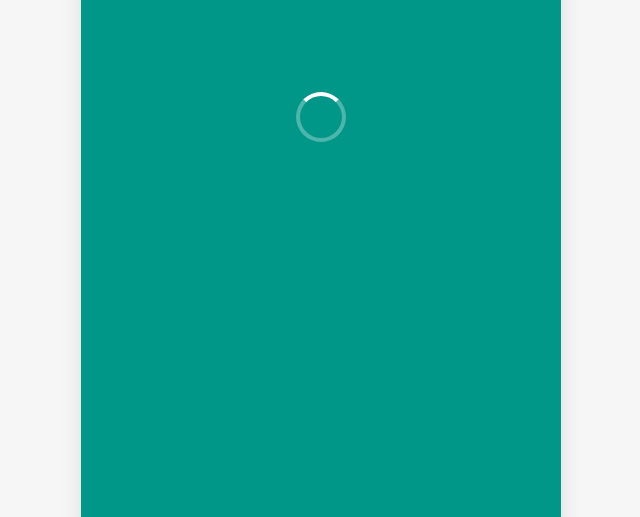
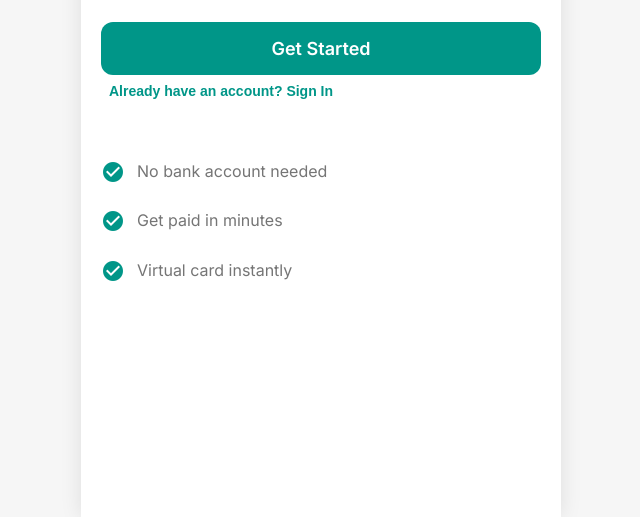
Before and after one commit to thesavides/checkpay, a website: page app.html in a window 1280 px wide. Shown: the part 283-800 px from the top of the page, without its empty margins (319-959 px from the left). Drawn offline with Linux system fonts and the light colour scheme.

Commit message:
Remove loading spinner screen for demo version
The loading screen CSS had a specificity bug causing it to always show.
Removed entirely since it is only needed for production.

Co-Authored-By: Claude Opus 4.6 <noreply@anthropic.com>

```diff
--- a/app.html
+++ b/app.html
@@ -24,11 +24,6 @@
                 <span class="balance-header-label" data-i18n="balance.pendingBalance">Pending</span>
                 <span class="balance-header-amount pending" id="header-pending-balance">$850.00</span>
             </div>
-        </div>
-
-        <!-- Loading Screen -->
-        <div id="loading-screen" class="screen">
-            <div class="loading-spinner"></div>
         </div>
 
         <!-- Welcome Screen -->
--- a/app.js
+++ b/app.js
@@ -934,16 +934,6 @@ const CheckPayApp = {
         return str.charAt(0).toUpperCase() + str.slice(1);
     },
 
-    showLoadingScreen: function() {
-        const loadingScreen = document.getElementById('loading-screen');
-        if (loadingScreen) loadingScreen.classList.add('active');
-    },
-
-    hideLoadingScreen: function() {
-        const loadingScreen = document.getElementById('loading-screen');
-        if (loadingScreen) loadingScreen.classList.remove('active');
-    },
-
     showSuccessModal: function(title, message) {
         const modal = document.getElementById('success-modal');
         const titleEl = document.getElementById('success-title');
--- a/styles.css
+++ b/styles.css
@@ -90,27 +90,6 @@ body {
     overflow-y: auto;
 }
 
-/* Loading Screen */
-#loading-screen {
-    display: flex;
-    align-items: center;
-    justify-content: center;
-    background: var(--primary-color);
-}
-
-.loading-spinner {
-    width: 50px;
-    height: 50px;
-    border: 4px solid rgba(255, 255, 255, 0.3);
-    border-top-color: var(--white);
-    border-radius: 50%;
-    animation: spin 1s linear infinite;
-}
-
-@keyframes spin {
-    to { transform: rotate(360deg); }
-}
-
 /* Welcome Screen */
 .logo-container {
     text-align: center;
```
